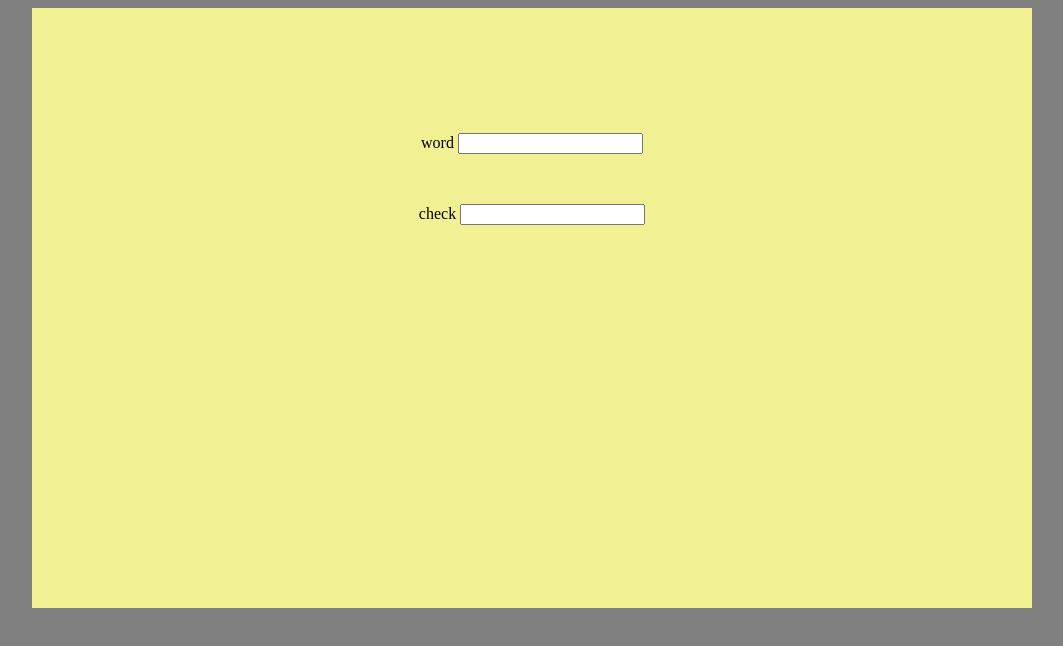
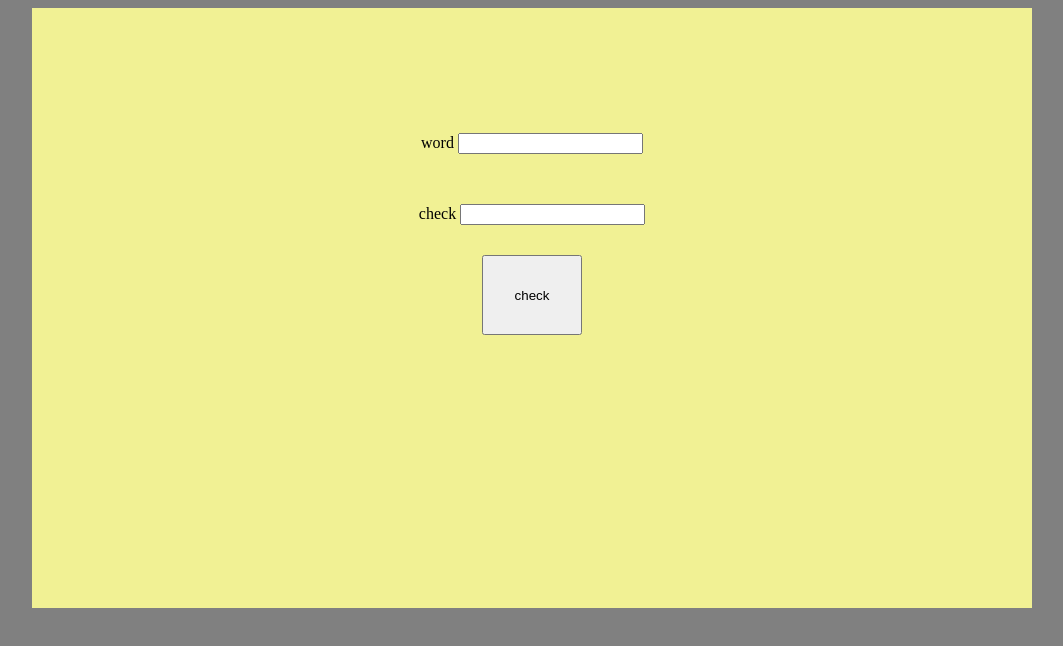
Before and after one commit to JohnSpruijt2/Lingo-B2W14O1, a plain HTML site: page index.html in a window 1280 px wide. Shown: the whole page, without its empty margins (108-1171 px from the left). Drawn offline with Linux system fonts and the light colour scheme.

Commit message:
added more stuff

```diff
--- a/lingo.js
+++ b/lingo.js
@@ -1,21 +1,38 @@
+function br() {
+    var x = document.createElement("a")
+        x.innerHTML = "<br>"
+        page.appendChild(x)
+}
+
 var mainDiv = document.createElement("div")
-    document.body.appendChild(mainDiv);
+    document.body.appendChild(mainDiv)
     mainDiv.setAttribute('id',"page")
+    var page = document.getElementById('page')
 
 var word = document.createElement("a")
 word.innerHTML = "word "
-document.getElementById('page').appendChild(word)
+page.appendChild(word)
 
 var wordInput = document.createElement("input")
-    document.getElementById('page').appendChild(wordInput)
+    page.appendChild(wordInput)
     wordInput.setAttribute('id',"wordInput")
 
-
+br()
 var check = document.createElement("a")
-check.innerHTML = "<br>check "
-document.getElementById('page').appendChild(check)
+check.innerHTML = "check "
+page.appendChild(check)
 
 var checkInput = document.createElement("input")
-    document.getElementById('page').appendChild(checkInput)
+    page.appendChild(checkInput)
     checkInput.setAttribute('id',"checkInput")
     checkInput.style.marginTop = "50px"
+br()
+var submit = document.createElement("button")
+    page.appendChild(submit)
+    submit.innerHTML = "check"
+    submit.setAttribute('id',"submit")
+    submit.setAttribute('onclick',"checkLetter()")
+
+function checkLetter() {
+    alert('')
+}
--- a/styles/style.css
+++ b/styles/style.css
@@ -11,3 +11,8 @@ body {
 #wordInput, #checkInput {
     margin-top: 125px;
 }
+#submit {
+    margin-top: 30px;
+    width: 100px;
+    height: 80px;
+}
```
